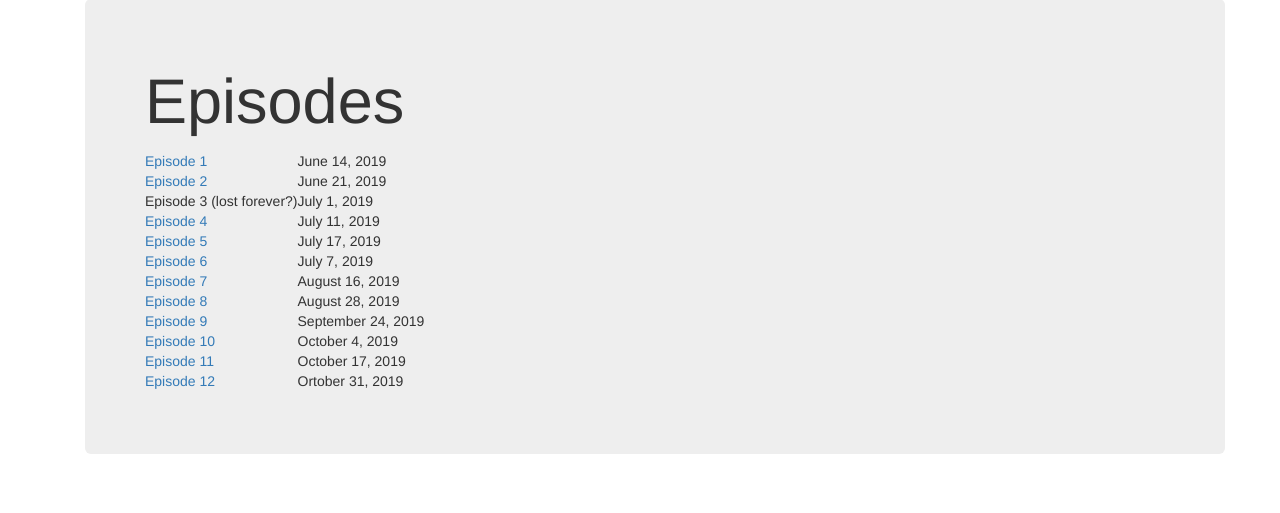
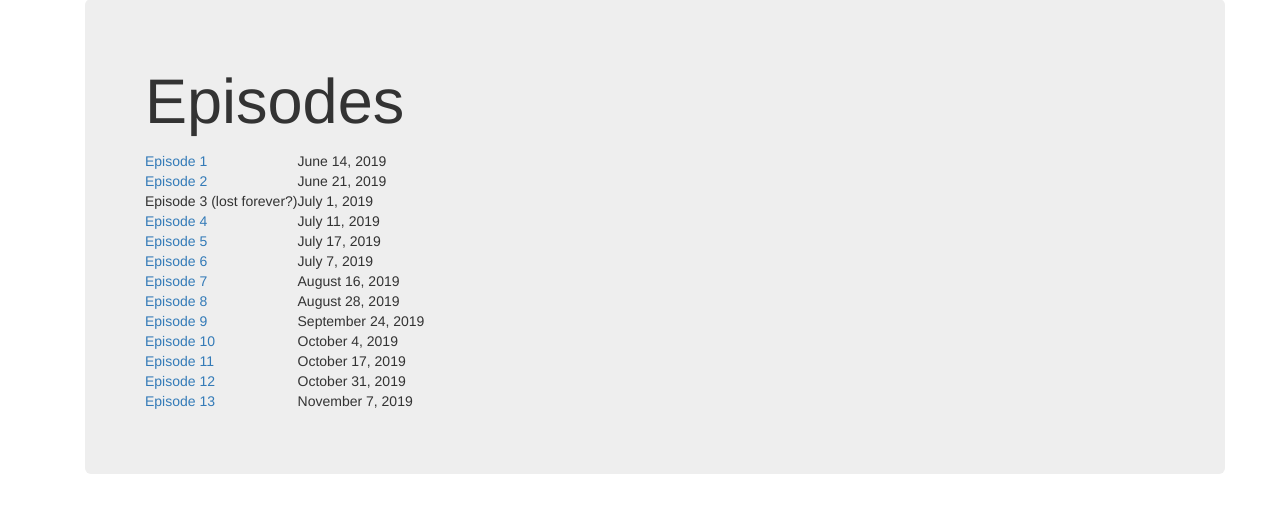
Before and after one commit to riserperson/democracymeow, a Python web app: template app/templates/episodes.html in a window 1280 px wide. Shown: the part 73-586 px from the top of the page. Run offline with Jinja, Linux system fonts and the light colour scheme; the template is opened without the code that fills it, so the values that code supplies are empty; some libraries are stand-ins or nearby versions.

Commit message:
adding ep 13

```diff
--- a/app/templates/episodes.html
+++ b/app/templates/episodes.html
@@ -100,9 +100,18 @@ Episodes
     <a href="static/ep12.mp3">Episode 12</a>
         </td>
         <td>
-    Ortober 31, 2019
+    October 31, 2019
         </td>
     </tr>
+    <tr>
+      <td>
+    <a href="static/ep13.mp3">Episode 13</a>
+        </td>
+        <td>
+    November 7, 2019
+        </td>
+    </tr>
+
 </table>
 
 </p>
```
Also changed, not shown: 1 other file.
